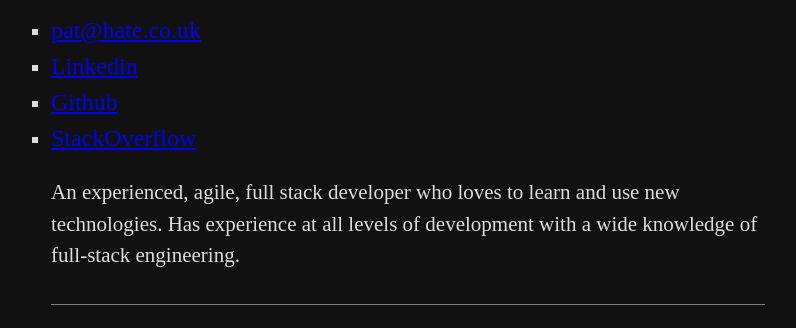
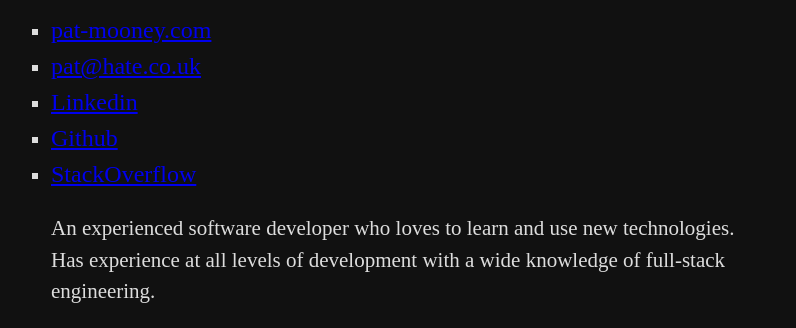
Before and after one commit to patmooney/patmooney.github.io, a plain HTML site: page index.html in a window 1280 px wide. Shown: the part 164-492 px from the top of the page, without its empty margins (232-1028 px from the left). Drawn offline with Linux system fonts and the light colour scheme.

Commit message:
Update index.html

```diff
--- a/index.html
+++ b/index.html
@@ -117,12 +117,13 @@
             <article>
                 <h1><small>Patrick Mooney</small>Curriculum Vitae</h1>
                 <ul>
+		    <li><a href="https://pat-mooney.com">pat-mooney.com</a></li>
                     <li><a href="mailto:pat@hate.co.uk">pat@hate.co.uk</a></li>
                     <li><a href="https://www.linkedin.com/in/patrick-mooney-21660511/">Linkedin</a></li>
                     <li><a href="https://www.github.com/patmooney">Github</a></li>
                     <li><a href="https://stackoverflow.com/users/2668265/patrick">StackOverflow</a></li>
                 </ul>
-                <p>An experienced, agile, full stack developer who loves to learn and use new technologies. Has experience at all levels of development with a wide knowledge of full-stack engineering.</p>
+                <p>An experienced software developer who loves to learn and use new technologies. Has experience at all levels of development with a wide knowledge of full-stack engineering.</p>
             </article>
             <article>
                 <h2>Languages</h2>
```
